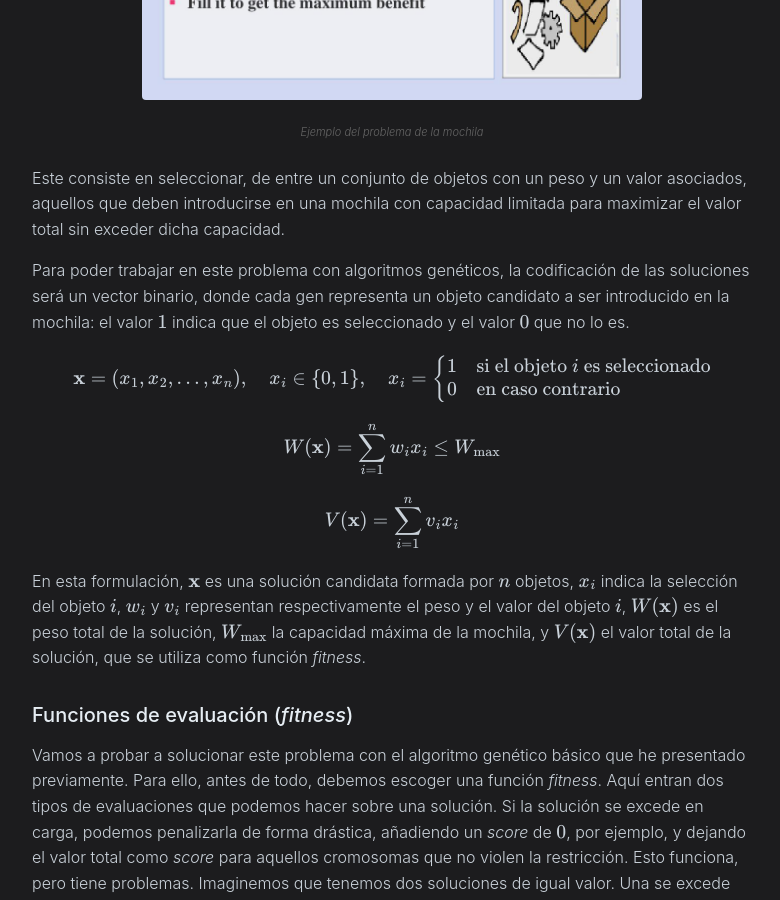
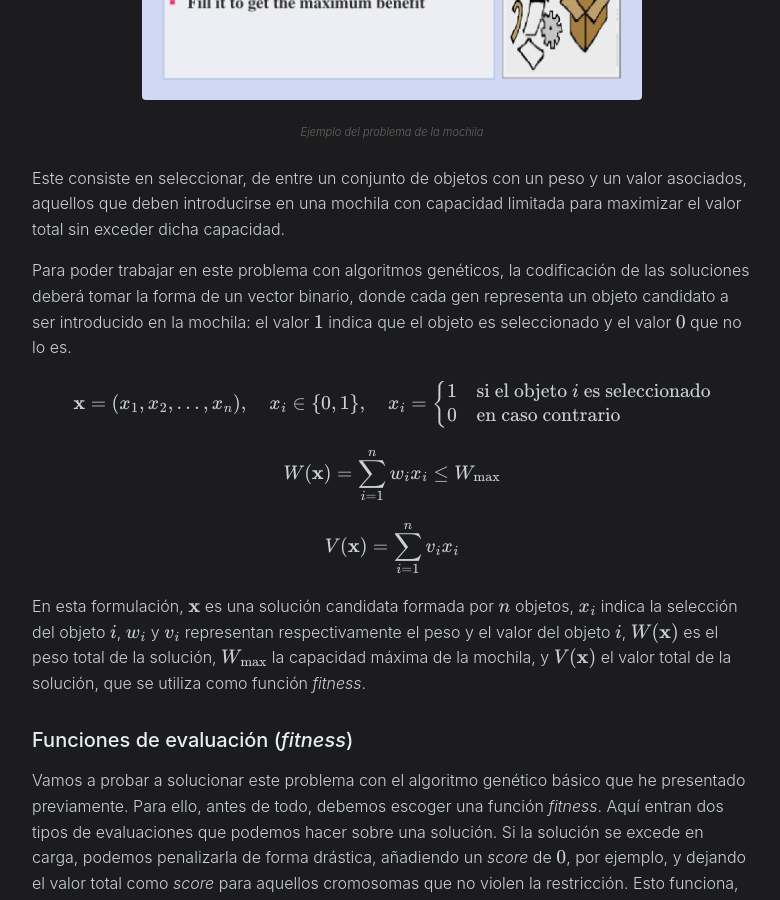
Before and after one commit to Migue8gl/Migue8gl.github.io, a Jekyll site: the page built from _posts/2025-12-30-algoritmos-geneticos.md, in a window 1280 px wide and 900 px high, scrolled down 11139 px. Shown: the whole window, without its empty margins (248-1028 px from the left). Built offline with Jekyll 4.4.1, drawn with Linux system fonts in a browser that asks for light colours; some of the changed text lies outside the part shown.

Commit message:
fix typos

```diff
--- a/_posts/2025-12-30-algoritmos-geneticos.md
+++ b/_posts/2025-12-30-algoritmos-geneticos.md
@@ -252,7 +252,7 @@ Como problema de ejemplo para optimizar y visualizar el comportamiento de este a
 
 Este consiste en seleccionar, de entre un conjunto de objetos con un peso y un valor asociados, aquellos que deben introducirse en una mochila con capacidad limitada para maximizar el valor total sin exceder dicha capacidad.
 
-Para poder trabajar en este problema con algoritmos genéticos, la codificación de las soluciones será un vector binario, donde cada gen representa un objeto candidato a ser introducido en la mochila: el valor $1$ indica que el objeto es seleccionado y el valor $0$ que no lo es.
+Para poder trabajar en este problema con algoritmos genéticos, la codificación de las soluciones deberá tomar la forma de un vector binario, donde cada gen representa un objeto candidato a ser introducido en la mochila: el valor $1$ indica que el objeto es seleccionado y el valor $0$ que no lo es.
 
 $$
 \mathbf{x} = (x_1, x_2, \dots, x_n), \quad x_i \in \{0,1\}, \quad
@@ -553,4 +553,4 @@ Finalmente, quería explicar que los algoritmos genéticos son en origen binario
 
 He de ser sincero, solo quería añadir estas animaciones porque mola.
 
-Los algoritmos genéticos son uno de los muchos métodos metaheurísticos que existen. Desde luego no son los mejores, pero les tengo cariño y su diseño es inteligente a la par que sencillo. Es divertido programar *GAs*. Además, investigar en el camino las distintas decisiones de diseño que se pueden tomar es enriquecedor.
+Los algoritmos genéticos son uno de los muchos métodos metaheurísticos que existen. Desde luego no son los mejores, pero les tengo cariño y su diseño es inteligente a la par que sencillo. Es divertido programar *GAs*. Además, investigar en el camino las distintas decisiones de diseño que se pueden tomar, es enriquecedor.
```
